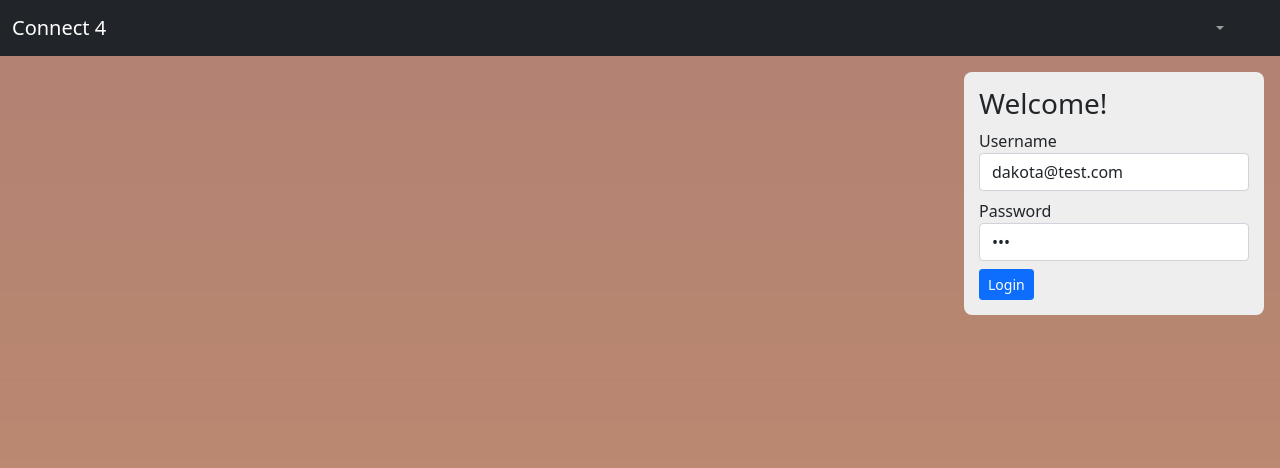
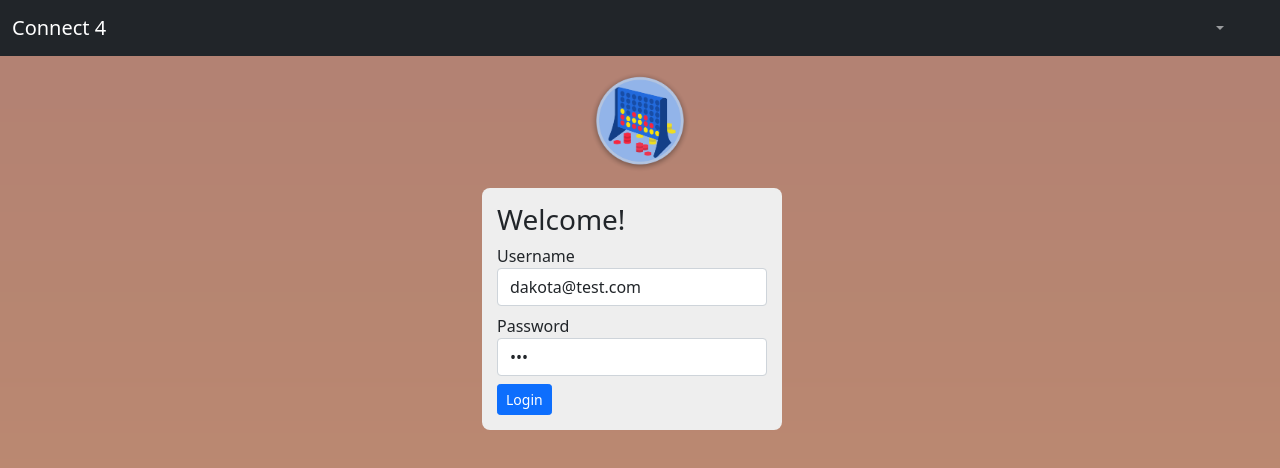
Before and after one commit to dakota-kallas/Connect-4, an Angular app in the folder client/: page / in a window 1280 px wide. Shown: the top 468 px of the page. Built offline with nearby package versions, Linux system fonts and the light colour scheme; no server answers.

Commit message:
Styled and debugged

```diff
--- a/client/src/app/components/games/games.component.html
+++ b/client/src/app/components/games/games.component.html
@@ -9,13 +9,13 @@
         <div class="input-group mx-2">
             <label for="player-select" class="input-group-text text-body">Player</label>
             <select id="player-select" class="form-control text-body">
-                <option *ngFor="let token of meta.tokens" value="token.name">{{token.name}}</option>
+                <!-- <option *ngFor="let token of meta.tokens" value="token.name">{{token.name}}</option> -->
             </select>
         </div>
         <div class="input-group mx-2">
             <label for="computer-select" class="input-group-text text-body">Computer</label>
             <select id="computer-select" class="form-control text-body">
-                <option *ngFor="let token of meta.tokens" value="token.name">{{token.name}}</option>
+                <!-- <option *ngFor="let token of meta.tokens" value="token.name">{{token.name}}</option> -->
             </select>
         </div>
         <button class="btn btn-primary" id="create-game-btn">CREATE</button>
--- a/client/src/app/components/login/login.component.css
+++ b/client/src/app/components/login/login.component.css
@@ -6,6 +6,12 @@
   border-radius: 0.5em;
   margin-top: 1em;
   margin-right: 1em;
+  height: fit-content;
+  width: fit-content;
+}
+
+#connect-4-icon {
+  max-width: 100px;
 }
 
 .things-title {
@@ -26,4 +32,6 @@
   background-color: #464646; /* shown during image load */
   height: 100vh !important;
   width: 100vw !important;
+  display: flex;
+  justify-content: center;
 }
--- a/client/src/app/components/login/login.component.html
+++ b/client/src/app/components/login/login.component.html
@@ -1,7 +1,15 @@
 <div class="background">
+    <div class="flex-column d-flex">
+        <div class="d-flex justify-content-center mt-3">
+            <img id="connect-4-icon" src="../../../assets/connect-4-icon.png" alt="Connect 4 Icon">
+        </div>
+        <div class="d-flex justify-content-center">
             <form id="login-form" class="float-end">
                 <h3>Welcome!</h3>
                 <div>
+                    <div [hidden]="!errorOccured" class="text-danger">
+                        *{{errorMsg}}
+                    </div>
                     <div>
                         <div class="form-group mb-2">
                             <label for="lg_username" class="sr-only">Username</label>
@@ -22,3 +30,6 @@
                 </div>
             </form>
         </div>
+
+    </div>
+</div>
--- a/client/src/app/components/login/login.component.ts
+++ b/client/src/app/components/login/login.component.ts
@@ -10,6 +10,8 @@ import { AuthService } from '../../services/auth.service';
 export class LoginComponent implements OnInit {
   @Input() username?: string;
   @Input() password?: string;
+  errorOccured: boolean = false;
+  errorMsg: string = '';
 
   constructor(private router: Router, private authService: AuthService) {}
 
@@ -19,14 +21,18 @@ export class LoginComponent implements OnInit {
   }
 
   login() {
+    this.errorOccured = false;
+
     if (this.username && this.password) {
       this.authService.login(this.username, this.password).subscribe((user) => {
-        if (user.email) {
+        if (typeof user === 'object' && 'email' in user && user.email) {
           this.username = '';
           this.password = '';
           this.router.navigateByUrl('home');
-        } else {
-          console.log(`Invalid user: ${this.username}`);
+        } else if (typeof user === 'object' && 'msg' in user) {
+          this.errorMsg = user.msg;
+          this.errorOccured = true;
+          this.password = '';
         }
       });
     }
--- /dev/null
+++ b/client/src/app/models/error.ts
@@ -0,0 +1,3 @@
+export interface Error {
+  msg: string;
+}
--- a/client/src/app/services/auth.service.ts
+++ b/client/src/app/services/auth.service.ts
@@ -3,6 +3,7 @@ import { HttpClient, HttpParams, HttpHeaders } from '@angular/common/http';
 import { BehaviorSubject, Observable, tap, of } from 'rxjs';
 import { Constants } from '../constants/constants';
 import { User } from '../models/user';
+import { Error } from '../models/error';
 
 @Injectable({
   providedIn: 'root',
@@ -55,7 +56,7 @@ export class AuthService implements OnInit {
     }
   }
 
-  login(username: string, password: string): Observable<User> {
+  login(username: string, password: string): Observable<User | Error> {
     const API = this.URL + '/login';
     const formData = new HttpParams()
       .set('email', username)
@@ -64,8 +65,20 @@ export class AuthService implements OnInit {
       'Content-Type': 'application/x-www-form-urlencoded',
     });
     return this.http
-      .post<User>(API, formData, { headers: headers })
-      .pipe<User>(tap((u) => this.setUser(u)));
+      .post<User | Error>(API, formData, { headers: headers })
+      .pipe<User | Error>(
+        tap((u) => {
+          if (typeof u === 'object' && 'msg' in u) {
+            this.getError(u);
+          } else {
+            this.setUser(u);
+          }
+        })
+      );
+  }
+
+  getError(error: Error): Error {
+    return error;
   }
 
   logout() {
```
Also changed, not shown: client/src/assets/connect-4-icon.png (added). Lines whose indentation alone changed are shown as unchanged.
